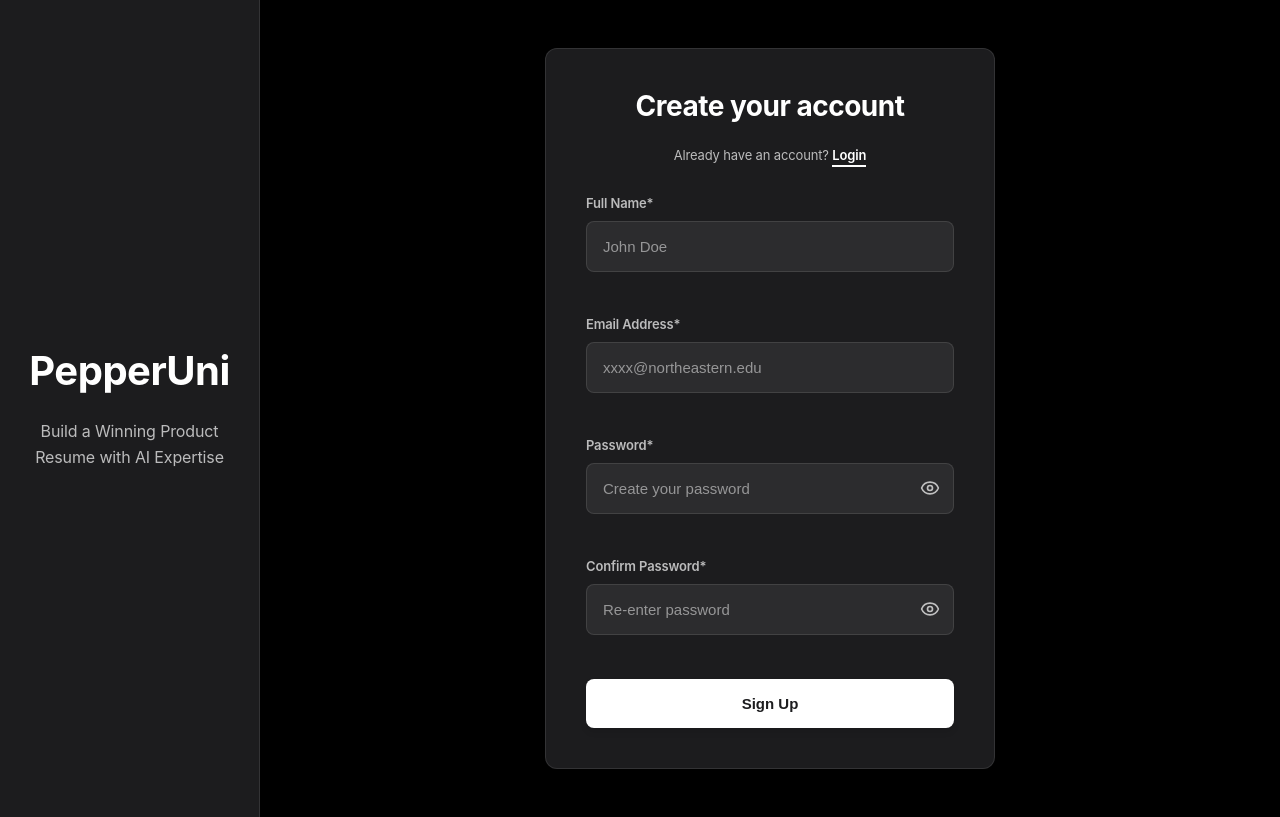
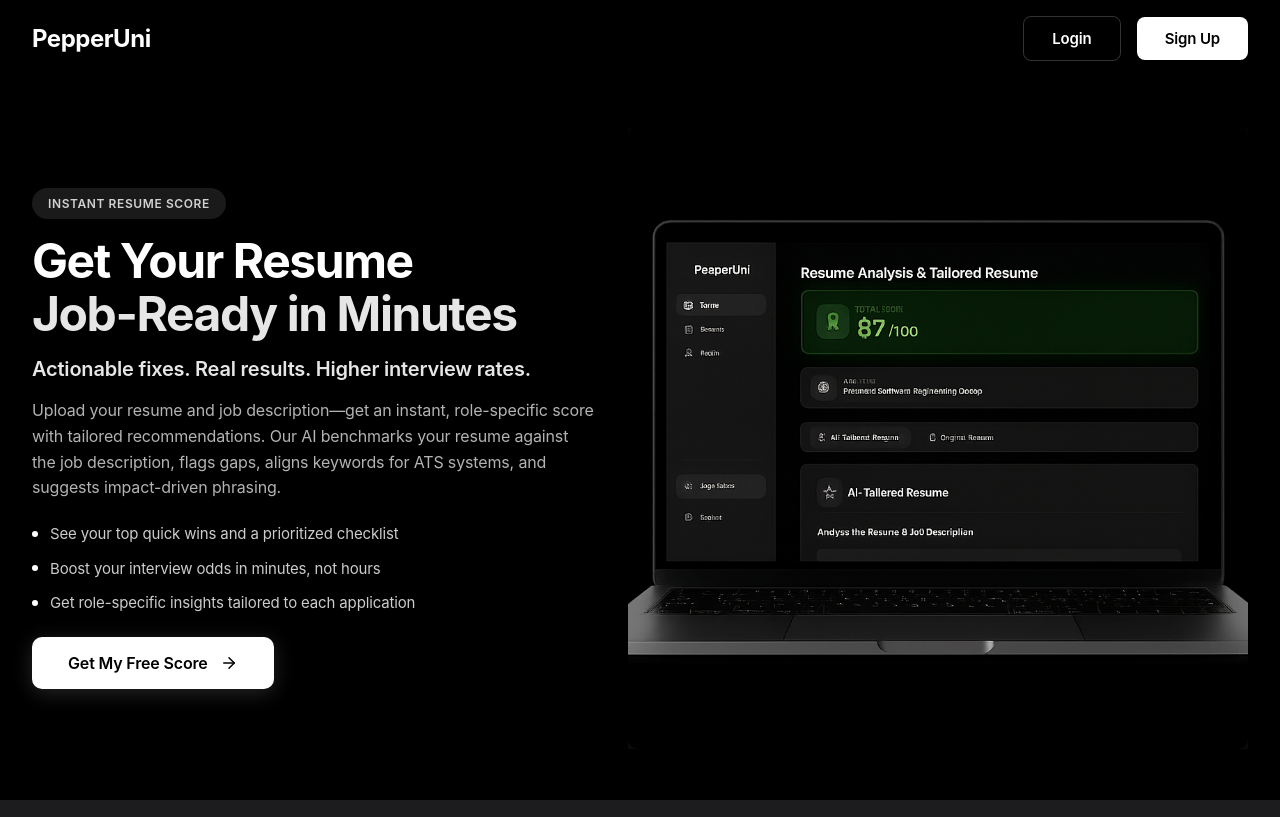
Before and after one commit to byteKumar/pepperuni, a React (Create React App) app in the folder client/: page / in a window 1280 px wide. Before the commit this address led to /signup. Built offline with nearby package versions, Linux system fonts and the light colour scheme; no server answers.

Commit message:
Open page

```diff
--- a/client/src/components/ResumeBuilder.js
+++ b/client/src/components/ResumeBuilder.js
@@ -1,84 +1,322 @@
-import React, { useEffect, useState } from "react";
+import React from "react";
 import { useNavigate } from "react-router-dom";
 import { useTheme } from "../contexts/ThemeContext";
+import { ArrowRight } from "lucide-react";
 
 const ResumeBuilder = () => {
   const { isDark } = useTheme();
   const navigate = useNavigate();
-  const [isFadingOut, setIsFadingOut] = useState(false);
 
-  useEffect(() => {
-    // Start the fade-out effect before navigating
-    const timer = setTimeout(() => {
-      setIsFadingOut(true); // Trigger fade-out
-    }, 2000);
-
-    // Navigate after fade-out animation ends (duration: 1s)
-    const navigateTimer = setTimeout(() => {
-      navigate("/signup");
-    }, 3000);
-
-    return () => {
-      clearTimeout(timer);
-      clearTimeout(navigateTimer);
-    };
-  }, [navigate]);
-
-  // Styles
-  const containerStyle = {
-    display: "flex",
-    justifyContent: "center",
-    alignItems: "center",
-    textAlign: "center",
-    height: "100vh",
-    backgroundColor: isDark ? "var(--bg-primary)" : "#121212",
-    margin: 0,
-    color: isDark ? "var(--text-primary)" : "white",
-    overflow: "hidden",
-    opacity: isFadingOut ? 0 : 1, // Fade out effect
-    transition: "opacity 1s ease-in-out, background-color 0.3s ease",
+  const styles = {
+    container: {
+      height: "100vh",
+      display: "flex",
+      flexDirection: "column",
+      backgroundColor: isDark ? "#000000" : "#ffffff",
+      color: isDark ? "#ffffff" : "#000000",
+      fontFamily: "-apple-system, BlinkMacSystemFont, 'SF Pro Display', 'Segoe UI', 'Roboto', sans-serif",
+      overflow: "hidden",
+    },
+    header: {
+      display: "flex",
+      justifyContent: "space-between",
+      alignItems: "center",
+      padding: "clamp(0.75rem, 1.5vw, 1rem) clamp(1.25rem, 3vw, 2rem)",
+      flexShrink: 0,
+      position: "relative",
+      zIndex: 10,
+    },
+    logo: {
+      fontSize: "clamp(1.25rem, 2.5vw, 1.5rem)",
+      fontWeight: "700",
+      letterSpacing: "-0.02em",
+      color: isDark ? "#ffffff" : "#000000",
+    },
+    authButtons: {
+      display: "flex",
+      gap: "clamp(0.75rem, 2vw, 1rem)",
+      alignItems: "center",
+    },
+    authButton: {
+      padding: "clamp(0.625rem, 1.5vw, 0.75rem) clamp(1.25rem, 3vw, 1.75rem)",
+      borderRadius: "8px",
+      border: `1px solid ${isDark ? "rgba(255,255,255,0.2)" : "rgba(0,0,0,0.2)"}`,
+      backgroundColor: "transparent",
+      color: isDark ? "#ffffff" : "#000000",
+      fontSize: "clamp(0.8125rem, 1.75vw, 0.9375rem)",
+      fontWeight: "600",
+      cursor: "pointer",
+      transition: "all 0.2s cubic-bezier(0.4, 0, 0.2, 1)",
+      fontFamily: "inherit",
+      letterSpacing: "-0.01em",
+    },
+    authButtonPrimary: {
+      backgroundColor: isDark ? "#ffffff" : "#000000",
+      color: isDark ? "#000000" : "#ffffff",
+      border: "none",
+    },
+    mainContent: {
+      display: "grid",
+      gridTemplateColumns: "1fr 1.1fr",
+      flex: 1,
+      alignItems: "center",
+      gap: "clamp(1.25rem, 3vw, 2rem)",
+      padding: "clamp(1rem, 2.5vw, 1.5rem) clamp(1.25rem, 3vw, 2rem)",
+      maxWidth: "1400px",
+      margin: "0 auto",
+      width: "100%",
+      minHeight: 0,
+      overflow: "hidden",
+    },
+    leftSection: {
+      display: "flex",
+      flexDirection: "column",
+      justifyContent: "center",
+      gap: "clamp(0.75rem, 1.5vw, 1rem)",
+      animation: "fadeInLeft 0.8s ease-out",
+      minHeight: 0,
+    },
+    badge: {
+      display: "inline-block",
+      padding: "clamp(0.375rem, 1vw, 0.5rem) clamp(0.75rem, 1.5vw, 1rem)",
+      backgroundColor: isDark ? "rgba(255,255,255,0.1)" : "rgba(0,0,0,0.05)",
+      borderRadius: "20px",
+      fontSize: "clamp(0.6875rem, 1.5vw, 0.75rem)",
+      fontWeight: "600",
+      letterSpacing: "0.05em",
+      textTransform: "uppercase",
+      width: "fit-content",
+      color: isDark ? "rgba(255,255,255,0.8)" : "rgba(0,0,0,0.7)",
+    },
+    headline: {
+      fontSize: "clamp(2rem, 5vw, 3rem)",
+      fontWeight: "700",
+      lineHeight: "1.1",
+      letterSpacing: "-0.03em",
+      margin: 0,
+      color: isDark ? "#ffffff" : "#000000",
+    },
+    subheadline: {
+      fontSize: "clamp(1rem, 2vw, 1.25rem)",
+      fontWeight: "600",
+      lineHeight: "1.3",
+      letterSpacing: "-0.01em",
+      margin: 0,
+      color: isDark ? "rgba(255,255,255,0.9)" : "rgba(0,0,0,0.8)",
+    },
+    description: {
+      fontSize: "clamp(0.875rem, 1.75vw, 1rem)",
+      lineHeight: "1.6",
+      color: isDark ? "rgba(255,255,255,0.7)" : "rgba(0,0,0,0.6)",
+      margin: 0,
+      maxWidth: "600px",
+    },
+    featuresList: {
+      display: "flex",
+      flexDirection: "column",
+      gap: "clamp(0.5rem, 1vw, 0.75rem)",
+      marginTop: "clamp(0.25rem, 0.5vw, 0.5rem)",
+    },
+    featureItem: {
+      display: "flex",
+      alignItems: "flex-start",
+      gap: "clamp(0.5rem, 1.25vw, 0.75rem)",
+      fontSize: "clamp(0.8125rem, 1.75vw, 0.9375rem)",
+      lineHeight: "1.5",
+      color: isDark ? "rgba(255,255,255,0.8)" : "rgba(0,0,0,0.7)",
+    },
+    featureBullet: {
+      width: "6px",
+      height: "6px",
+      borderRadius: "50%",
+      backgroundColor: isDark ? "#ffffff" : "#000000",
+      marginTop: "0.5em",
+      flexShrink: 0,
+    },
+    ctaButton: {
+      display: "inline-flex",
+      alignItems: "center",
+      gap: "clamp(0.5rem, 1.25vw, 0.75rem)",
+      padding: "clamp(0.875rem, 2vw, 1rem) clamp(1.75rem, 3.5vw, 2.25rem)",
+      backgroundColor: isDark ? "#ffffff" : "#000000",
+      color: isDark ? "#000000" : "#ffffff",
+      borderRadius: "10px",
+      fontSize: "clamp(0.9375rem, 2vw, 1rem)",
+      fontWeight: "600",
+      border: "none",
+      cursor: "pointer",
+      transition: "all 0.3s cubic-bezier(0.4, 0, 0.2, 1)",
+      fontFamily: "inherit",
+      letterSpacing: "-0.01em",
+      marginTop: "clamp(0.25rem, 0.5vw, 0.5rem)",
+      boxShadow: isDark
+        ? "0 4px 20px rgba(255,255,255,0.15)"
+        : "0 4px 20px rgba(0,0,0,0.15)",
+      width: "fit-content",
+    },
+    rightSection: {
+      display: "flex",
+      alignItems: "center",
+      justifyContent: "center",
+      animation: "fadeInRight 0.8s ease-out",
+      minHeight: 0,
+      overflow: "hidden",
+    },
+    imageContainer: {
+      width: "100%",
+      maxWidth: "100%",
+      maxHeight: "100%",
+      borderRadius: "10px",
+      overflow: "hidden",
+      boxShadow: isDark
+        ? "0 20px 60px rgba(255,255,255,0.1)"
+        : "0 20px 60px rgba(0,0,0,0.15)",
+      display: "flex",
+      alignItems: "center",
+      justifyContent: "center",
+    },
+    image: {
+      width: "100%",
+      height: "auto",
+      maxHeight: "calc(100vh - 90px)",
+      display: "block",
+      objectFit: "contain",
+      transform: "scale(1.15)",
+    },
   };
-
-  const contentStyle = {
-    maxWidth: "600px",
-    animation: !isFadingOut ? "fadeIn 1s forwards" : null,
-  };
-
-  const titleStyle = {
-    fontSize: "2.75rem",
-    fontWeight: "bold",
-    margin: 0,
-  };
-
-  const subtitleStyle = {
-    fontSize: "0.9375rem",
-    fontWeight: "normal",
-    marginTop: "0.5rem",
-    color: isDark ? "var(--text-secondary)" : "#bdbdbd",
-  };
-
-  const keyframes = `
-    @keyframes fadeIn {
-      from {
-        opacity: 0;
-        transform: scale(0.9);
-      }
-      to {
-        opacity: 1;
-        transform: scale(1);
-      }
-    }
-  `;
 
   return (
     <>
       <style>
-        {keyframes}
+        {`
+          @keyframes fadeInLeft {
+            from {
+              opacity: 0;
+              transform: translateX(-30px);
+            }
+            to {
+              opacity: 1;
+              transform: translateX(0);
+            }
+          }
+          @keyframes fadeInRight {
+            from {
+              opacity: 0;
+              transform: translateX(30px);
+            }
+            to {
+              opacity: 1;
+              transform: translateX(0);
+            }
+          }
+          @media (max-width: 968px) {
+            .main-content {
+              grid-template-columns: 1fr !important;
+            }
+            .right-section {
+              order: -1;
+            }
+          }
+        `}
       </style>
-      <div style={containerStyle}>
-        <div style={contentStyle}>
-          <h1 style={titleStyle}>PepperUni</h1>
-          <p style={subtitleStyle}>Powered By APMC Alpha</p>
+      <div style={styles.container}>
+        <header style={styles.header}>
+          <div style={styles.logo}>PepperUni</div>
+          <div style={styles.authButtons}>
+            <button
+              style={styles.authButton}
+              onClick={() => navigate("/login")}
+              onMouseEnter={(e) => {
+                e.currentTarget.style.backgroundColor = isDark
+                  ? "rgba(255,255,255,0.1)"
+                  : "rgba(0,0,0,0.05)";
+                e.currentTarget.style.transform = "translateY(-1px)";
+              }}
+              onMouseLeave={(e) => {
+                e.currentTarget.style.backgroundColor = "transparent";
+                e.currentTarget.style.transform = "translateY(0)";
+              }}
+            >
+              Login
+            </button>
+            <button
+              style={{ ...styles.authButton, ...styles.authButtonPrimary }}
+              onClick={() => navigate("/signup")}
+              onMouseEnter={(e) => {
+                e.currentTarget.style.transform = "translateY(-2px) scale(1.02)";
+                e.currentTarget.style.boxShadow = isDark
+                  ? "0 6px 24px rgba(255,255,255,0.2)"
+                  : "0 6px 24px rgba(0,0,0,0.2)";
+              }}
+              onMouseLeave={(e) => {
+                e.currentTarget.style.transform = "translateY(0) scale(1)";
+                e.currentTarget.style.boxShadow = "none";
+              }}
+            >
+              Sign Up
+            </button>
+          </div>
+        </header>
+
+        <div className="main-content" style={styles.mainContent}>
+          <div style={styles.leftSection}>
+            <div style={styles.badge}>Instant Resume Score</div>
+            <h1 style={styles.headline}>
+              Get Your Resume<br />
+              <span style={{ color: isDark ? "rgba(255,255,255,0.9)" : "rgba(0,0,0,0.8)" }}>
+                Job-Ready in Minutes
+              </span>
+            </h1>
+            <p style={styles.subheadline}>
+              Actionable fixes. Real results. Higher interview rates.
+            </p>
+            <p style={styles.description}>
+              Upload your resume and job description—get an instant, role-specific score with tailored recommendations. Our AI benchmarks your resume against the job description, flags gaps, aligns keywords for ATS systems, and suggests impact-driven phrasing.
+            </p>
+            <div style={styles.featuresList}>
+              <div style={styles.featureItem}>
+                <div style={styles.featureBullet}></div>
+                <span>See your top quick wins and a prioritized checklist</span>
+              </div>
+              <div style={styles.featureItem}>
+                <div style={styles.featureBullet}></div>
+                <span>Boost your interview odds in minutes, not hours</span>
+              </div>
+              <div style={styles.featureItem}>
+                <div style={styles.featureBullet}></div>
+                <span>Get role-specific insights tailored to each application</span>
+              </div>
+            </div>
+            <button
+              style={styles.ctaButton}
+              onClick={() => navigate("/signup")}
+              onMouseEnter={(e) => {
+                e.currentTarget.style.transform = "translateY(-2px) scale(1.02)";
+                e.currentTarget.style.boxShadow = isDark
+                  ? "0 8px 30px rgba(255,255,255,0.2)"
+                  : "0 8px 30px rgba(0,0,0,0.25)";
+              }}
+              onMouseLeave={(e) => {
+                e.currentTarget.style.transform = "translateY(0) scale(1)";
+                e.currentTarget.style.boxShadow = isDark
+                  ? "0 4px 20px rgba(255,255,255,0.15)"
+                  : "0 4px 20px rgba(0,0,0,0.15)";
+              }}
+            >
+              Get My Free Score
+              <ArrowRight size={18} />
+            </button>
+          </div>
+
+          <div className="right-section" style={styles.rightSection}>
+            <div style={styles.imageContainer}>
+              <img
+                src="/frontPage.png"
+                alt="Resume Analysis Dashboard"
+                style={styles.image}
+              />
+            </div>
+          </div>
         </div>
       </div>
     </>
```
Also changed, not shown: client/public/frontpage.png.
